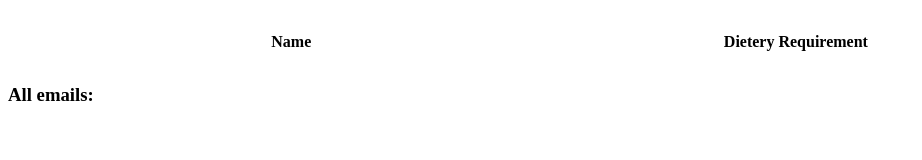
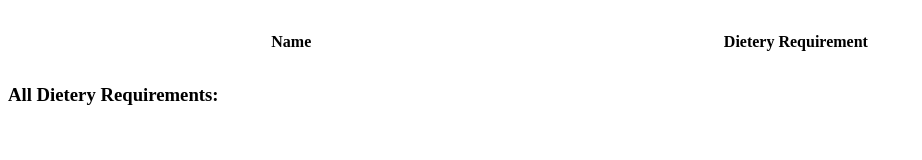
Before and after one commit to christophperrins/Emails, a plain HTML site: page display.html in a window 1280 px wide. Shown: the whole page, without its empty margins (0-922 px from the left). Drawn offline with Linux system fonts and the light colour scheme; no server answers.

Commit message:
Update display.html

```diff
--- a/display.html
+++ b/display.html
@@ -25,7 +25,7 @@
         </tr>
     </table>
 </div>
-<h3>All emails: </h3>
+<h3>All Dietery Requirements: </h3>
     <div id="allEmails">
 
     </div>
```
